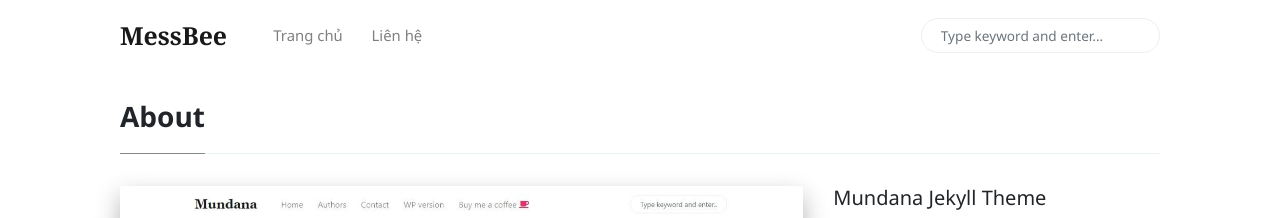
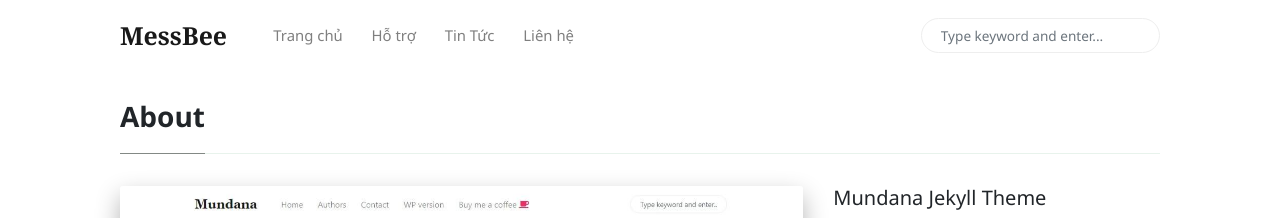
Before and after one commit to MessBeeVN/Blog, a Jekyll site: the page built from _pages/about.md, in a window 1280 px wide. Shown: the top 218 px of the page. Built offline with Jekyll 4.4.1, drawn with Linux system fonts in a browser that asks for light colours; nearby versions of some CDN libraries; comment, search, counter and statistics services are not loaded.

Commit message:
Update menu-header.html

```diff
--- a/_includes/menu-header.html
+++ b/_includes/menu-header.html
@@ -4,5 +4,11 @@
 <a class="nav-link" href="{{site.baseurl}}/index.html">Trang chủ</a>
 </li>
 <li class="nav-item">
+<a class="nav-link" href="{{site.baseurl}}/index.html">Hỗ trợ</a>
+</li>
+<li class="nav-item">
+<a class="nav-link" href="{{site.baseurl}}/index.html">Tin Tức</a>
+</li>
+<li class="nav-item">
 <a class="nav-link" href="{{site.baseurl}}/contact.html">Liên hệ</a>
 </li>
```
